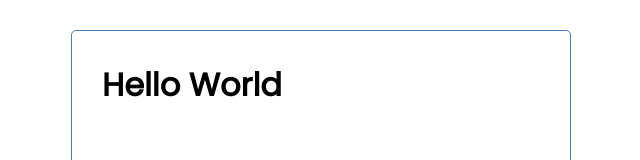
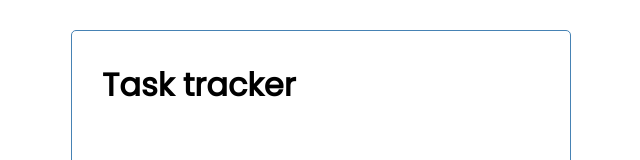
Before and after one commit to mae-noh/Vue-tasktracker, a Vue app: page / in a window 1280 px wide. Shown: the top 160 px of the page, without its empty margins (319-959 px from the left). Built offline with nearby package versions, Linux system fonts and the light colour scheme.

Commit message:
Add Header.vue

```diff
--- a/src/App.vue
+++ b/src/App.vue
@@ -1,14 +1,17 @@
 <template>
   <div class="container">
-    <h1>Hello World</h1>
+    <Header title="Task tracker"/>
   </div>
 </template>
 
 <script>
+import Header from './components/Header'
 
 export default {
   name: 'App',
-  components: {}
+  components: {
+    Header,
+  },
 }
 </script>
 
--- /dev/null
+++ b/src/components/Header.vue
@@ -0,0 +1,26 @@
+<template>
+    <header>
+        <h1>{{ title }}</h1>
+    </header>
+</template>
+
+<script>
+export default {
+    name: 'Header',
+    props: {
+        title: {
+            type: String,
+            default: 'Hello World',
+        }
+    },
+}
+</script>
+
+<style scoped>
+    header{
+        display: flex;
+        justify-content: space-between;
+        align-items: center;
+        margin-bottom: 20px;
+    }
+</style>
```
